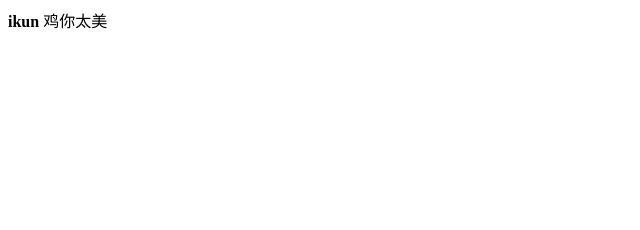
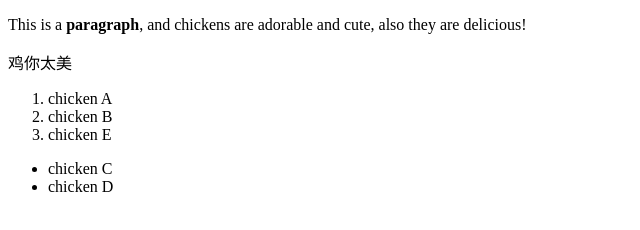
Before and after one commit to Nana0203Dennis/Main, a plain HTML site: page Web Developer/chicken.html in a window 1280 px wide. Shown: the whole page, without its empty margins (0-640 px from the left). Drawn offline with Linux system fonts and the light colour scheme.

Commit message:
chickens

```diff
--- a/Web Developer/chicken.html
+++ b/Web Developer/chicken.html
@@ -1,3 +1,28 @@
-<b>ikun</b>
+<!DOCTYPE html>
+<html>
 
-鸡你太美
+<head>
+    <title>鸡你太美</title>
+</head>
+
+<body>
+
+    <p>
+        This is a <b>paragraph</b>, and chickens are adorable and cute, also they are delicious!
+    </p>
+    <p>鸡你太美</p>
+
+    <ol>
+        <li>chicken A</li>
+        <li>chicken B</li>
+        <li>chicken E</li>
+    </ol>
+
+
+    <ul>
+        <li>chicken C</li>
+        <li>chicken D</li>
+    </ul>
+</body>
+
+</html>
```
